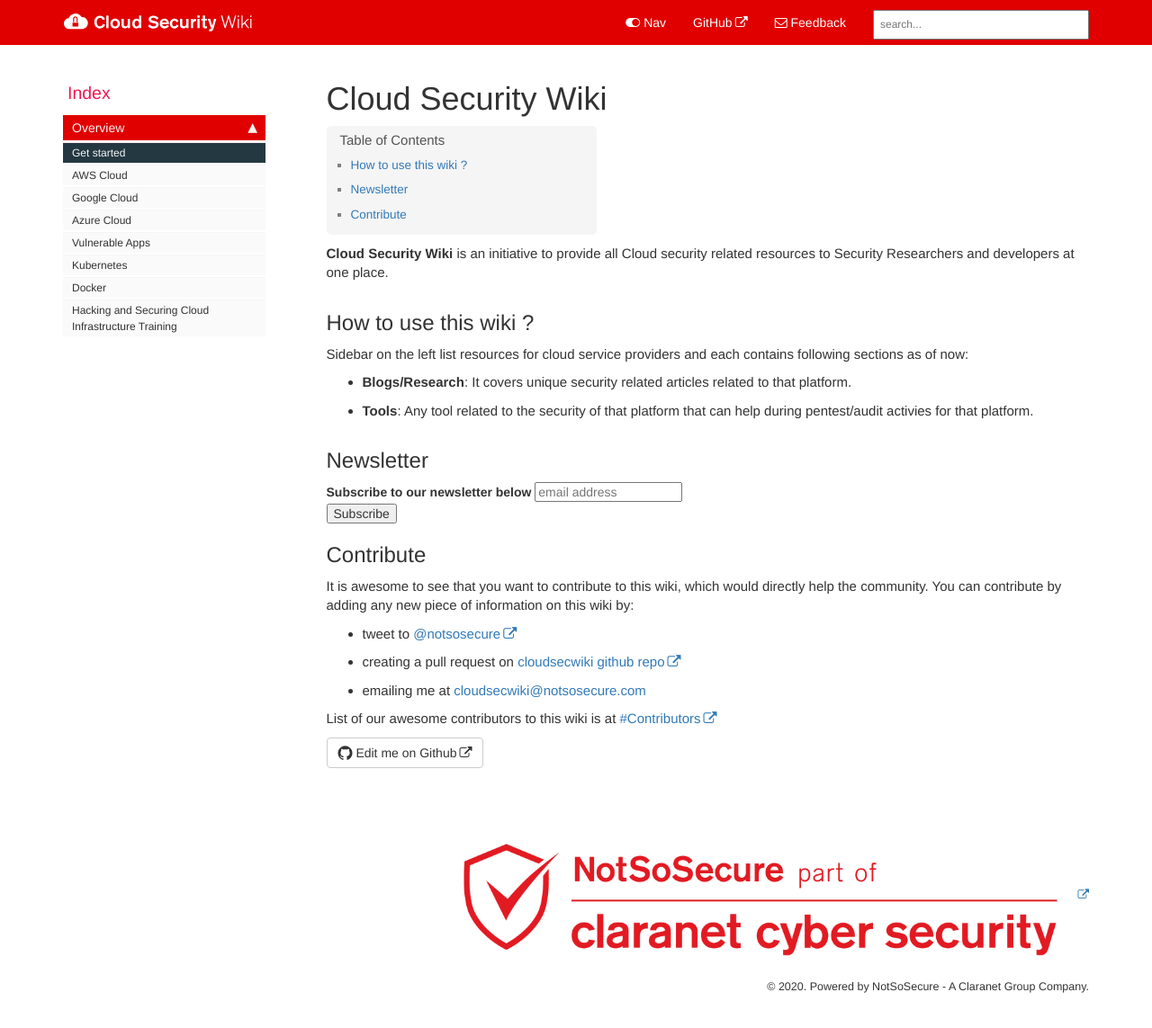
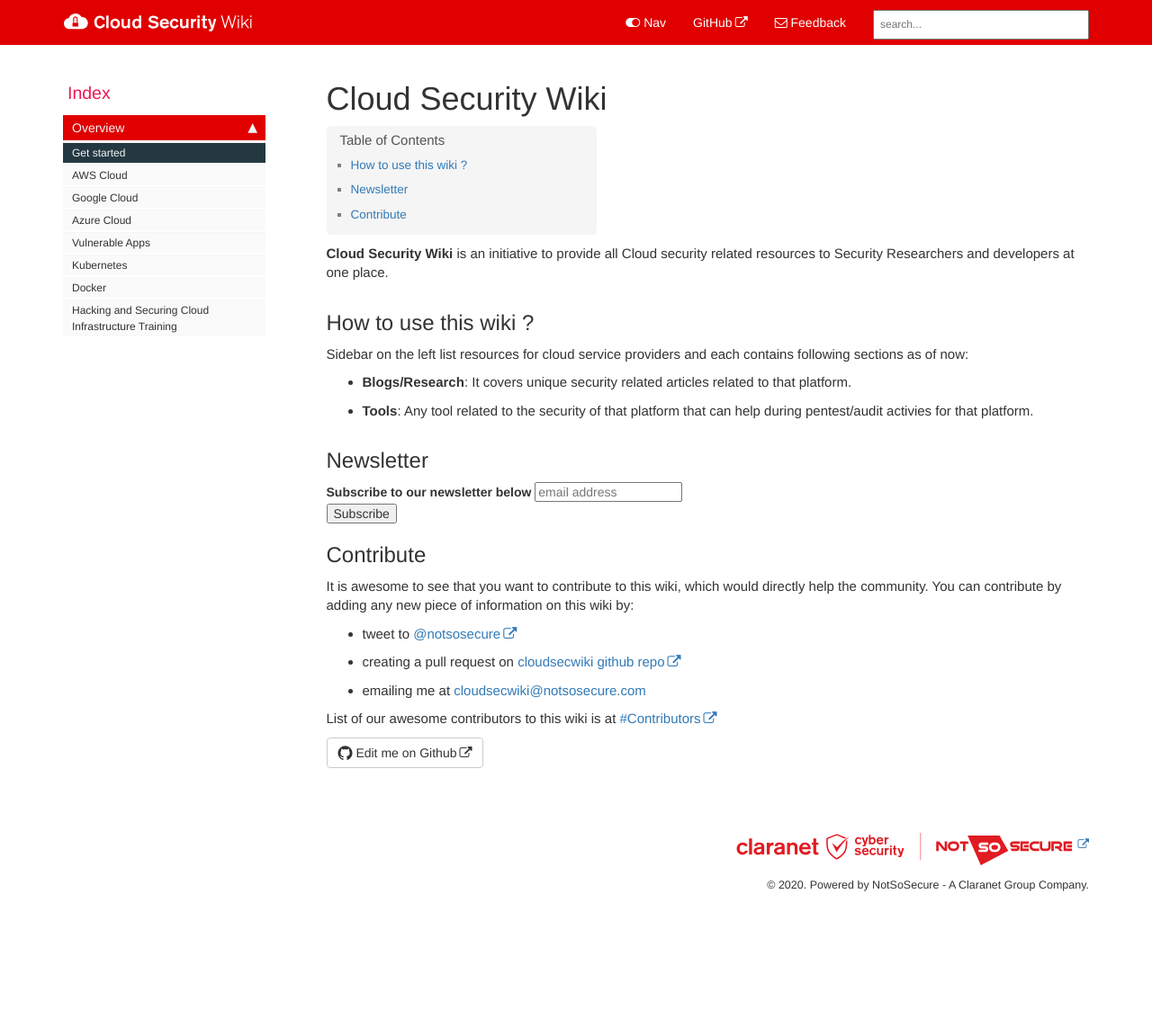
Before and after one commit to NotSoSecure/cloud-sec-wiki, a Jekyll site: the page built from index.md, in a window 1280 px wide and 1156 px high. Shown: the top 1143 px of the window at 90% size. Built offline with Jekyll 4.4.1, drawn with Linux system fonts in a browser that asks for light colours; nearby versions of some CDN libraries; comment, search, counter and statistics services are not loaded.

Commit message:
Update footer.html

```diff
--- a/_includes/footer.html
+++ b/_includes/footer.html
@@ -2,7 +2,7 @@
 
             <div class="row">
                 <div class="col-lg-12 footer">
-                <p><a href="https://notsosecure.com"><img src="{{ "images/NOTSOSECURE-CCS_footer logo.png" }}" alt="Company logo"/></a></p> &copy; {{ site.time | date: "%Y"  }}. Powered by {{site.company_name}}. <br />
+                <p><a href="https://notsosecure.com"><img src="{{ "images/CCS_NSS_logo.svg" }}" alt="Company logo"/></a></p> &copy; {{ site.time | date: "%Y"  }}. Powered by {{site.company_name}}. <br />
 
                 </div>
             </div>
```
